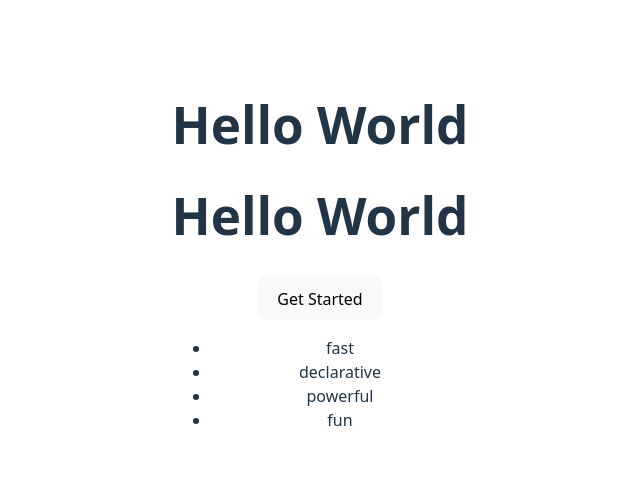
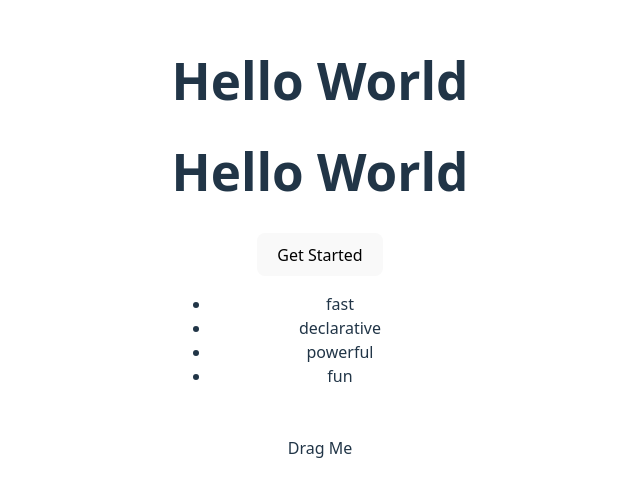
Before and after one commit to 7078-cj/react-animation-study, a React (Vite) app: page / in a window 1280 px wide. Shown: the part 145-642 px from the top of the page, without its empty margins (320-960 px from the left). Built offline with nearby package versions, Linux system fonts and the light colour scheme.

Commit message:
Drag and Drop

```diff
--- a/src/App.jsx
+++ b/src/App.jsx
@@ -1,6 +1,7 @@
 import { useState } from 'react'
 import './App.css'
 import { motion } from 'motion/react'
+import DraggableCard from './components/DraggableCard'
 
 
 const container = {
@@ -67,6 +68,9 @@ function App() {
         ))}
      </motion.ul>
 
+     {/* Drag and drop */}
+     <DraggableCard/>
+
 
     </>
   )
--- /dev/null
+++ b/src/components/DraggableCard.jsx
@@ -0,0 +1,17 @@
+import React from 'react'
+import { motion } from 'motion/react'
+
+export default function DraggableCard() {
+  return (
+    <div>
+        <motion.div
+        className='card'
+        drag
+        dragConstraints={{left:-80, right: 80, top: -80, bottom: 80}}
+        dragElastic={0.2}
+        >
+            Drag Me
+        </motion.div>
+    </div>
+  )
+}
```
